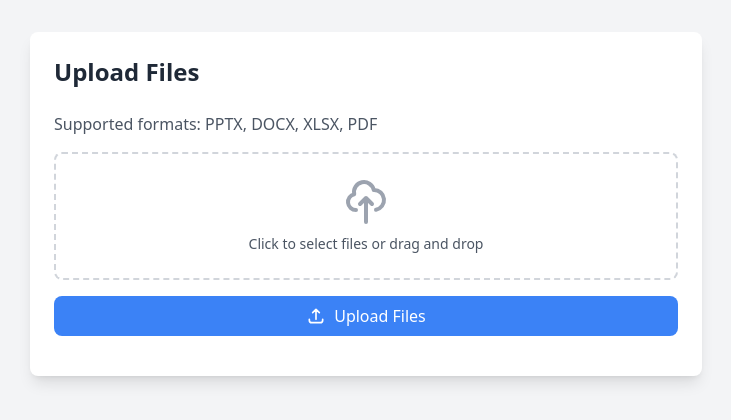
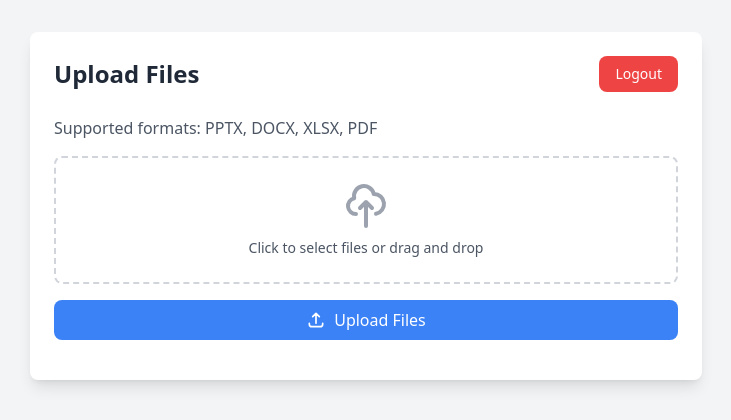
Before and after one commit to Monishkumar2004/Vault, a Django app: a page that uses vaultlink/templates/ops_user_page.html in a window 1280 px wide. Shown: the top 420 px of the page, without its empty margins (274-1005 px from the left). Run offline with Django 5.2, Linux system fonts and the light colour scheme; the visitor is signed in with stand-in values (Sample User, id 1); some libraries are stand-ins or nearby versions.

Commit message:
logout button working

```diff
--- a/vaultlink/templates/ops_user_page.html
+++ b/vaultlink/templates/ops_user_page.html
@@ -9,7 +9,12 @@
 <body class="bg-gray-100 min-h-screen">
     <div class="container mx-auto px-4 py-8">
         <div class="max-w-2xl mx-auto bg-white rounded-lg shadow-lg p-6">
-            <h1 class="text-2xl font-bold text-gray-800 mb-6">Upload Files</h1>
+            <div class="flex justify-between items-center mb-6">
+                <h1 class="text-2xl font-bold text-gray-800">Upload Files</h1>
+                <button id="logoutButton" class="px-4 py-2 bg-red-500 text-white rounded-lg hover:bg-red-600 transition-colors text-sm">
+                    Logout
+                </button>
+            </div>
             <p class="text-gray-600 mb-4">Supported formats: PPTX, DOCX, XLSX, PDF</p>
 
             <form id="uploadForm" enctype="multipart/form-data" class="space-y-4">
@@ -58,6 +63,7 @@
         const fileInput = document.getElementById('fileInput');
         const selectedFiles = document.getElementById('selectedFiles');
         const responseMessage = document.getElementById('responseMessage');
+        const logoutButton = document.getElementById('logoutButton');
         let filesToUpload = []; // Array to hold all selected files
 
         // Handle drag and drop
@@ -195,6 +201,32 @@
                 responseMessage.innerHTML = `<div class="text-red-500">An error occurred: ${error.message}</div>`;
             }
         });
+
+        // Handle logout button click
+        logoutButton.addEventListener('click', async function() {
+            const csrftoken = getCookie('csrftoken');
+            try {
+                const response = await fetch('/Logout', { // Corrected URL
+                    method: 'POST',
+                    headers: {
+                        'X-CSRFToken': csrftoken,
+                        'Content-Type': 'application/json'
+                    },
+                    credentials: 'include'
+                });
+
+                if (response.ok) {
+                    // Redirect to login page after successful logout
+                    window.location.href = '/'; // This is still correct as / maps to login_path
+                } else {
+                    // Handle logout error (optional)
+                    console.error('Logout failed:', response.statusText);
+                }
+            } catch (error) {
+                console.error('An error occurred during logout:', error);
+            }
+        });
+
     </script>
 </body>
 </html>
--- a/vaultlink/users/views.py
+++ b/vaultlink/users/views.py
@@ -94,4 +94,4 @@ def register(request):
 def Logout_view(request):
     logout(request)
 
-    return redirect('login_view')
+    return redirect('login_path')
```
